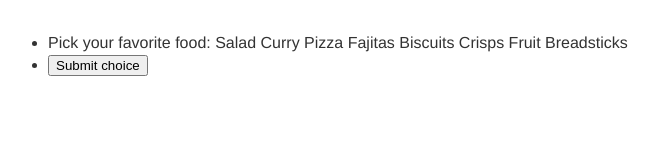
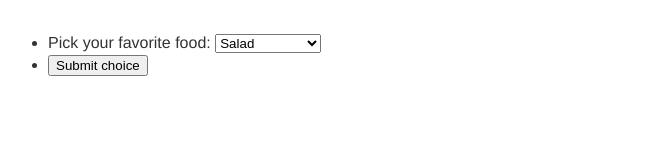
Before and after one commit to MuhRandy/learning-area, a plain HTML site: page form/other-control/task/task2.html in a window 1280 px wide. Shown: the whole page, without its empty margins (8-667 px from the left). Drawn offline with Linux system fonts and the light colour scheme.

Commit message:
feat: finish task

```diff
--- a/form/other-control/task/task2.html
+++ b/form/other-control/task/task2.html
@@ -24,7 +24,21 @@
         <li>
           <label for="food">Pick your favorite food:</label>
 
-          Salad Curry Pizza Fajitas Biscuits Crisps Fruit Breadsticks
+          <select name="food" id="food">
+            <optgroup label="mains">
+              <option>Salad</option>
+              <option>Curry</option>
+              <option>Pizza</option>
+              <option>Fajitas</option>
+            </optgroup>
+
+            <optgroup label="snacks">
+              <option>Biscuits</option>
+              <option>Crisps</option>
+              <option>Fruit</option>
+              <option>Breadsticks</option>
+            </optgroup>
+          </select>
         </li>
         <li>
           <button>Submit choice</button>
```
Also changed, not shown: form/other-control/task/task1.html (+7 -0 lines), form/other-control/task/task3.html (+11 -1 lines).
